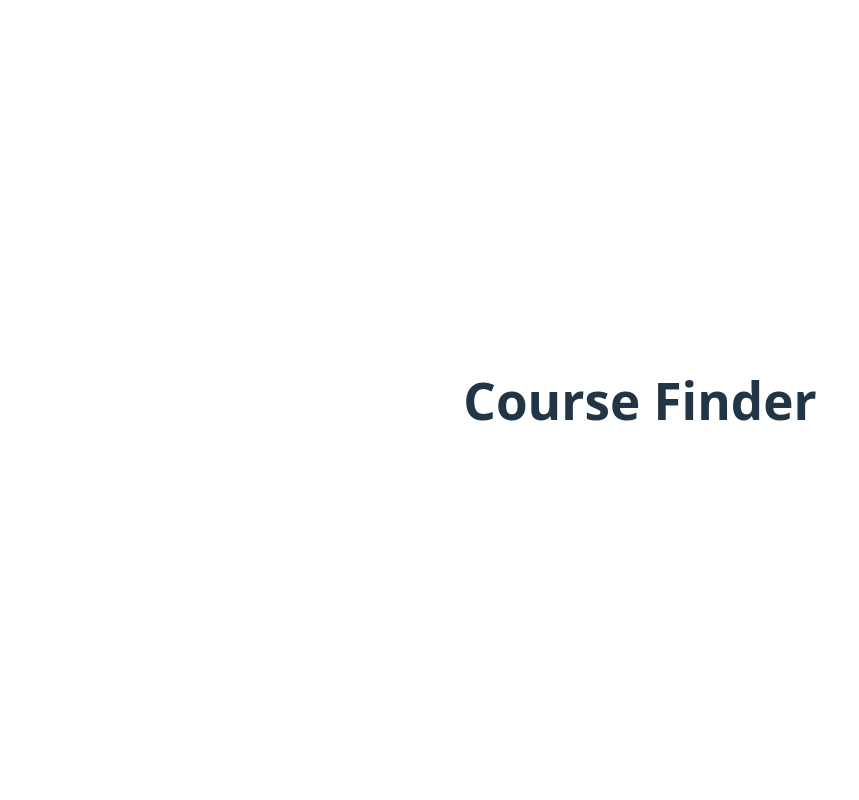
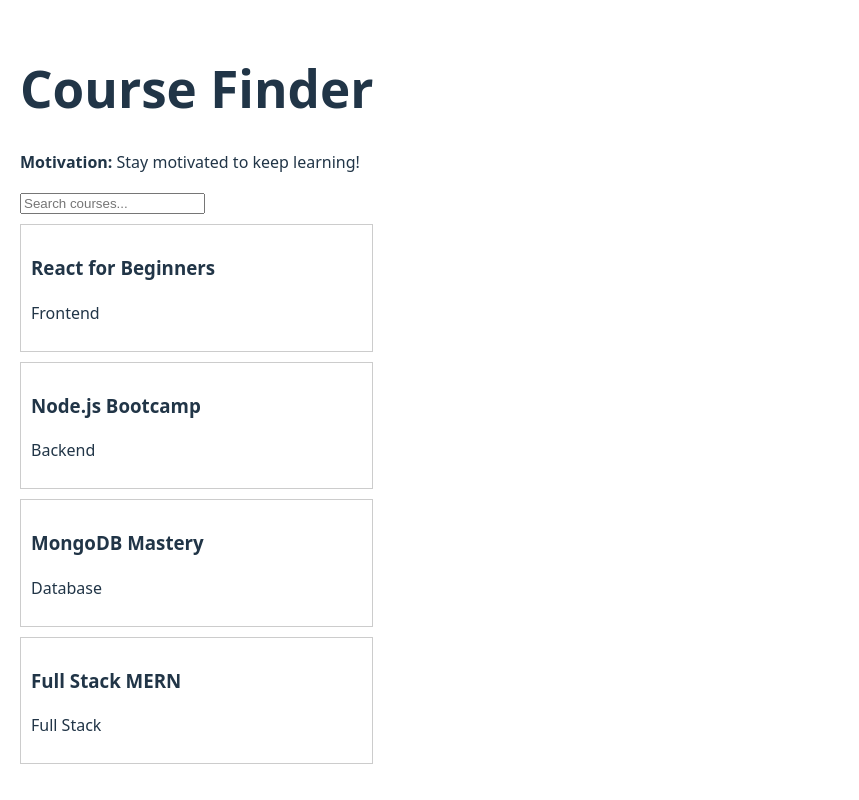
Before and after one commit to M-Aditya-11/course-finder, a React app in the folder frontend/: page / in a window 1280 px wide. Shown: the whole page, without its empty margins (0-859 px from the left). Built offline with nearby package versions, Linux system fonts and the light colour scheme; no server answers; the HTML template or start-up script is replaced by a standard one.

Commit message:
Refactor App component to include search functionality and motivational quote

```diff
--- a/frontend/src/App.jsx
+++ b/frontend/src/App.jsx
@@ -1,13 +1,37 @@
-import './App.css'
-import { courses } from "./data/courses";
+import { useEffect, useState } from "react";
+
+import SearchBar from "./components/SearchBar";
+import CourseList from "./components/CourseList";
+import { courses } from "./data/courses.js";
 
 function App() {
 
+  const [search, setSearch] = useState("");
+  const [quote, setQuote] = useState("");
+
+  useEffect(() => {
+    fetch("https://api.quotable.io/random")
+      .then((res) => res.json())
+      .then((data) => setQuote(data.content))
+      .catch(() => setQuote("Stay motivated to keep learning!"));
+  }, []);
+
+  const filteredCourses = courses.filter(
+    (course) =>
+      course.name.toLowerCase().includes(search.toLowerCase()) ||
+      course.category.toLowerCase().includes(search.toLowerCase())
+  );
+
   return (
-    <>
+    <div style={{ maxWidth: "600px", margin: "auto", padding: "20px" }}>
       <h1>Course Finder</h1>
-    </>
-  )
+      <p><strong>Motivation:</strong> {quote}</p>
+
+      <SearchBar search={search} setSearch={setSearch} />
+      <CourseList courses={filteredCourses} />
+    </div>
+  );
+
 }
 
 export default App
```
